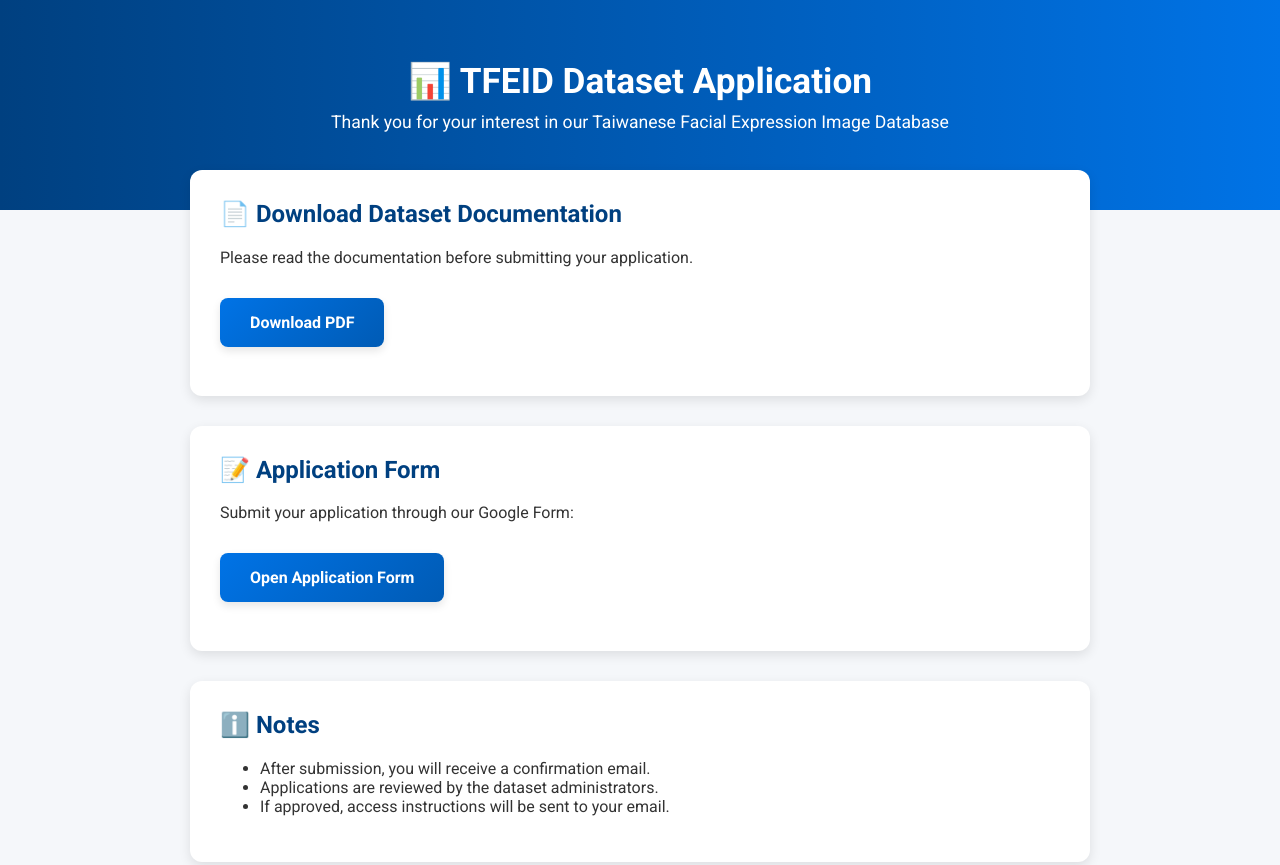
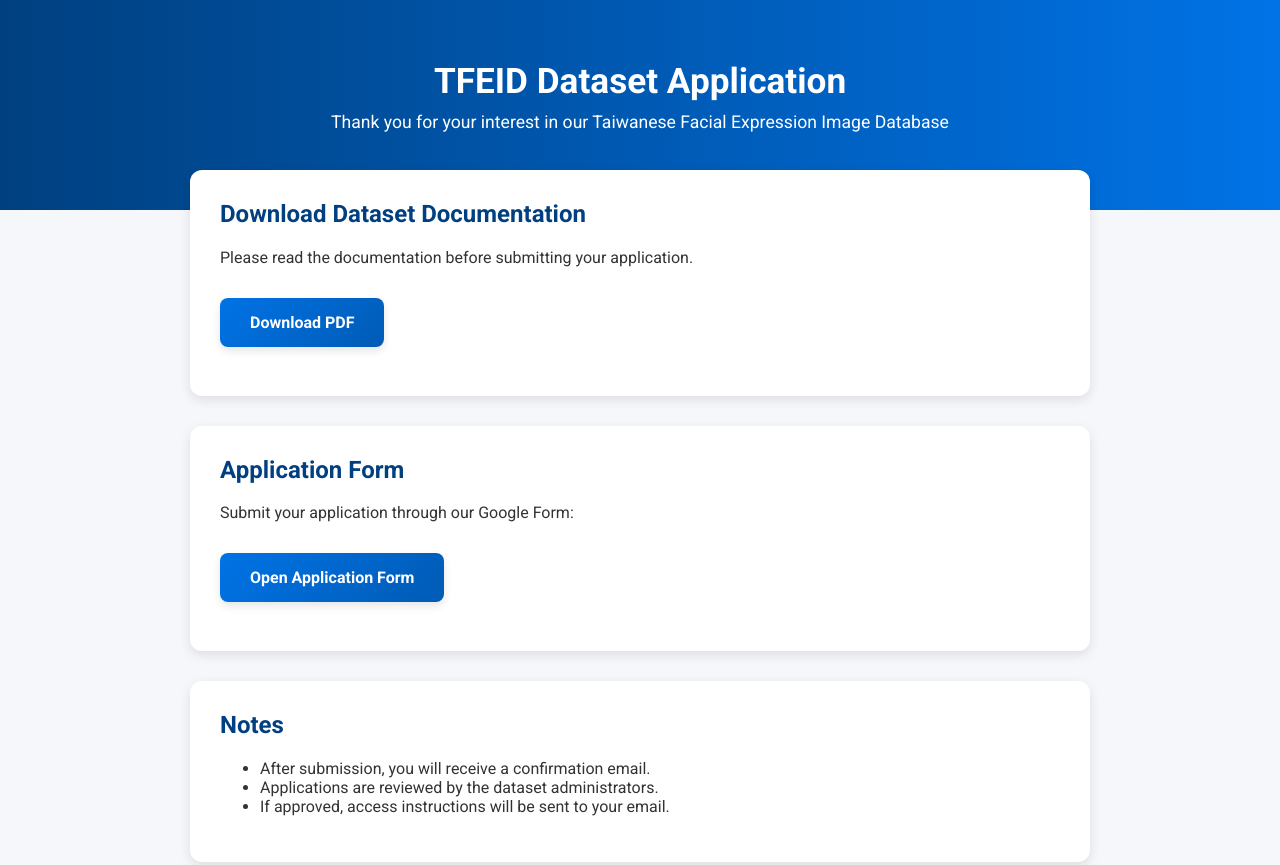
Before and after one commit to TFEIDNYCU/Taiwanese-Facial-Expression-Image-Database-TFEID-, a plain HTML site: page index.html in a window 1280 px wide. Shown: the top 865 px of the page. Drawn offline with Linux system fonts and the light colour scheme.

Commit message:
Update index.html

```diff
--- a/index.html
+++ b/index.html
@@ -117,13 +117,13 @@
 <body>
 
   <header>
-    <h1>📊 TFEID Dataset Application</h1>
+    <h1>TFEID Dataset Application</h1>
     <p>Thank you for your interest in our Taiwanese Facial Expression Image Database</p>
   </header>
 
   <main>
     <div class="card">
-      <h2>📄 Download Dataset Documentation</h2>
+      <h2>Download Dataset Documentation</h2>
       <p>Please read the documentation before submitting your application.</p>
       <a class="button" id="downloadBtn" href="TFEID_document.pdf" download>Download PDF</a>
       <div class="progress-container" id="progressContainer">
@@ -132,13 +132,13 @@
     </div>
 
     <div class="card">
-      <h2>📝 Application Form</h2>
+      <h2>Application Form</h2>
       <p>Submit your application through our Google Form:</p>
       <a class="button" href="https://docs.google.com/forms/d/e/1FAIpQLSdOAjodim1jxG2AC0CaxUZeCdHLWOu3EmLrxUe5B4MOyvv50w/viewform" target="_blank">Open Application Form</a>
     </div>
 
     <div class="card">
-      <h2>ℹ️ Notes</h2>
+      <h2>Notes</h2>
       <ul>
         <li>After submission, you will receive a confirmation email.</li>
         <li>Applications are reviewed by the dataset administrators.</li>
```
